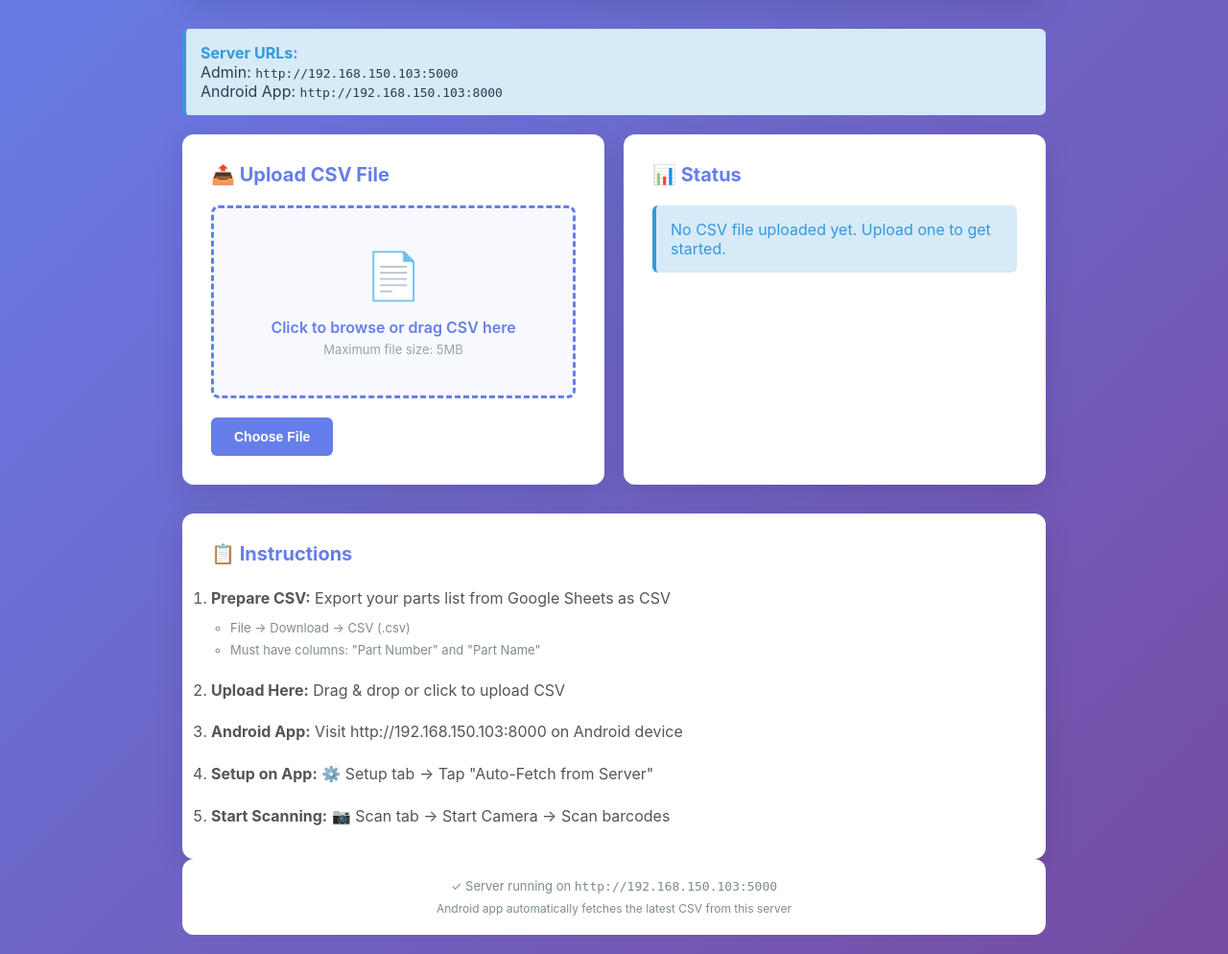
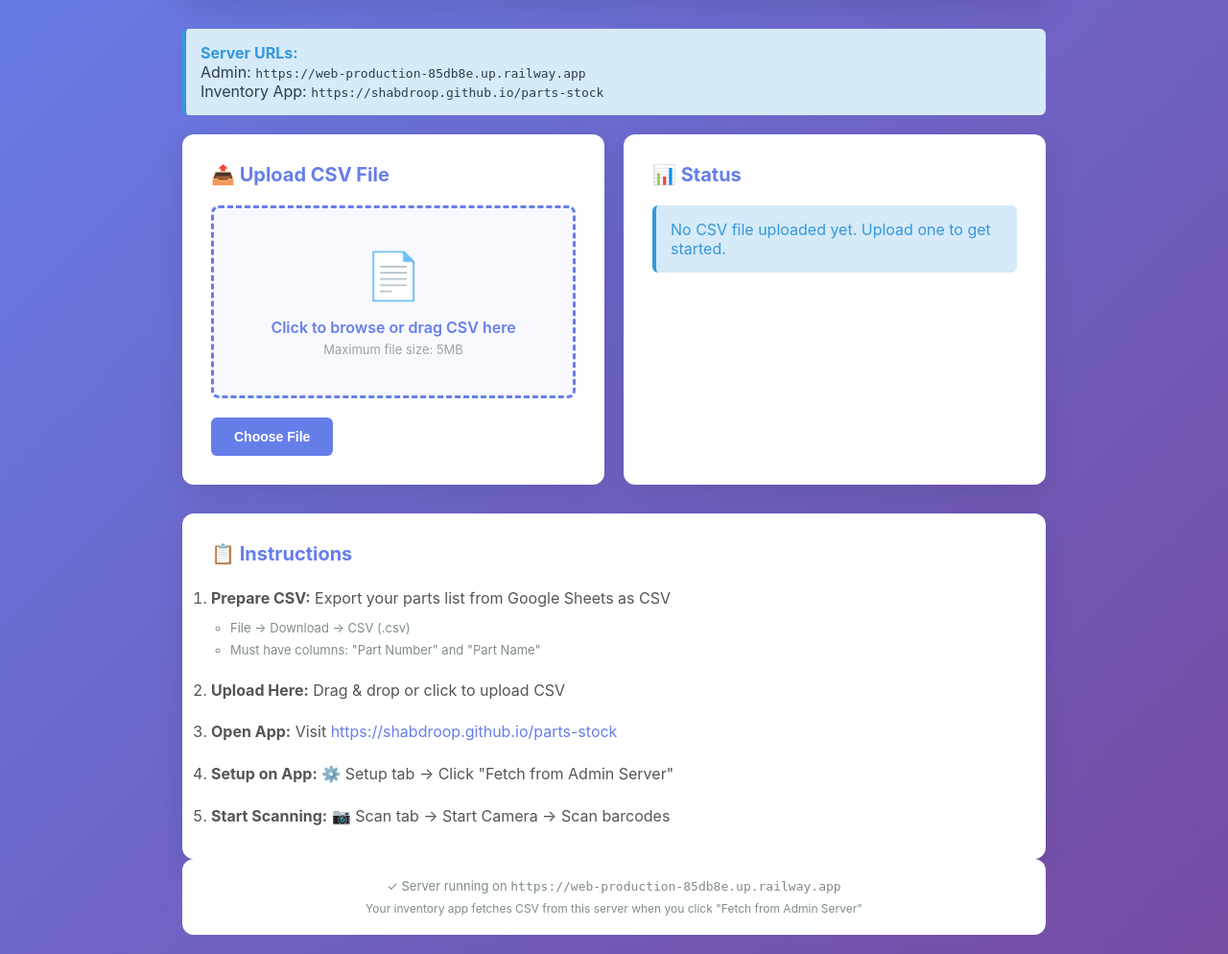
Before and after one commit to shabdroop/parts-stock, a Flask app: page / in a window 1280 px wide. Shown: the part 146-1140 px from the top of the page at 96% size. Run offline with Flask 3, Linux system fonts and the light colour scheme.

Commit message:
Update: Admin panel URLs to use Railway cloud URLs
- Changed from local IPs (192.168.150.103) to Railway URLs
- Admin panel now shows: https://web-production-85db8e.up.railway.app
- Inventory app link updated to: https://shabdroop.github.io/parts-stock
- Improved user instructions for cloud workflow

```diff
--- a/templates/admin.html
+++ b/templates/admin.html
@@ -304,8 +304,8 @@
 
         <div class="server-info">
             <strong>Server URLs:</strong><br>
-            Admin: <code>http://192.168.150.103:5000</code><br>
-            Android App: <code>http://192.168.150.103:8000</code>
+            Admin: <code>https://web-production-85db8e.up.railway.app</code><br>
+            Inventory App: <code>https://shabdroop.github.io/parts-stock</code>
         </div>
 
         <div class="main-content">
@@ -392,16 +392,16 @@
                     </ul>
                 </li>
                 <li style="margin-top: 15px;"><strong>Upload Here:</strong> Drag & drop or click to upload CSV</li>
-                <li style="margin-top: 15px;"><strong>Android App:</strong> Visit http://192.168.150.103:8000 on Android device</li>
-                <li style="margin-top: 15px;"><strong>Setup on App:</strong> ⚙️ Setup tab → Tap "Auto-Fetch from Server"</li>
+                <li style="margin-top: 15px;"><strong>Open App:</strong> Visit <a href="https://shabdroop.github.io/parts-stock" target="_blank" style="color: #667eea; text-decoration: none;">https://shabdroop.github.io/parts-stock</a></li>
+                <li style="margin-top: 15px;"><strong>Setup on App:</strong> ⚙️ Setup tab → Click "Fetch from Admin Server"</li>
                 <li style="margin-top: 15px;"><strong>Start Scanning:</strong> 📷 Scan tab → Start Camera → Scan barcodes</li>
             </ol>
         </div>
 
         <div class="footer">
-            <p>✓ Server running on <code>http://192.168.150.103:5000</code></p>
+            <p>✓ Server running on <code>https://web-production-85db8e.up.railway.app</code></p>
             <p style="margin-top: 8px; font-size: 12px;">
-                Android app automatically fetches the latest CSV from this server
+                Your inventory app fetches CSV from this server when you click "Fetch from Admin Server"
             </p>
         </div>
     </div>
```
